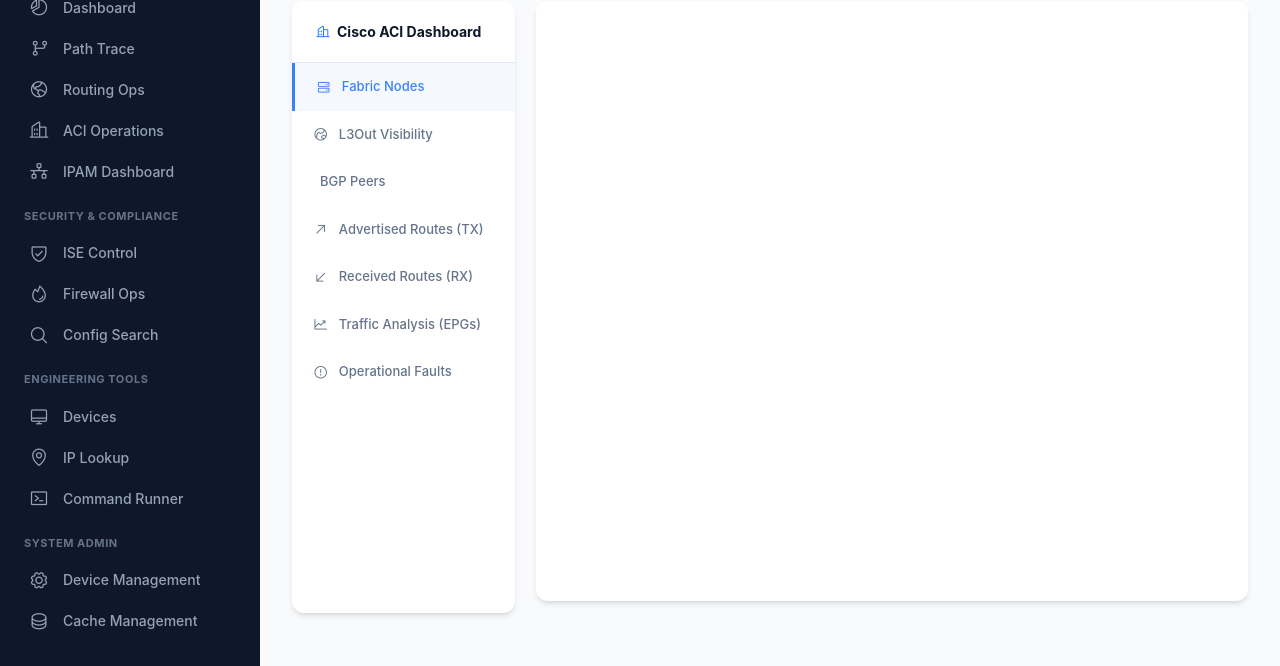
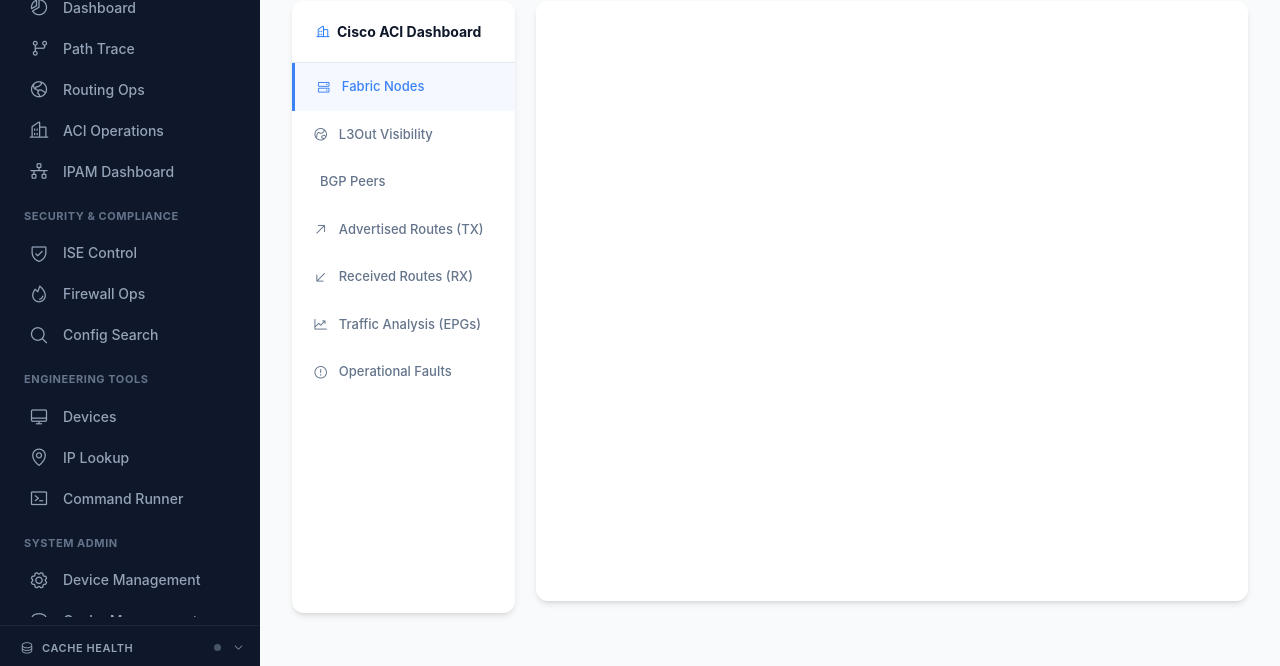
Before and after one commit to keroger2k/impact, a FastAPI app: template templates/aci.html in a window 1280 px wide. Shown: the part 134-800 px from the top of the page. Run offline with FastAPI, Linux system fonts and the light colour scheme; the template is opened without the code that fills it, so the values that code supplies are empty; some libraries are stand-ins or nearby versions; some web fonts are replaced.

Commit message:
cleaning up some ACI UI stuff

```diff
--- a/routers/cache_mgmt.py
+++ b/routers/cache_mgmt.py
@@ -1,4 +1,5 @@
 import asyncio
+import time
 from datetime import datetime
 from fastapi import APIRouter, Depends, Request
 from fastapi.responses import HTMLResponse
@@ -7,61 +8,184 @@ from cache import cache
 
 router = APIRouter()
 
+CACHE_SYSTEMS = [
+    {
+        "id": "dnac",
+        "label": "DNAC",
+        "icon": "ph-network",
+        "keys": ["devices", "sites", "device_site_map"],
+        "count_key": "devices",
+        "refresh_url": "/api/cache/refresh/devices",
+        "sse": False,
+    },
+    {
+        "id": "ipam",
+        "label": "IPAM",
+        "icon": "ph-tree-structure",
+        "keys": ["ipam_tree"],
+        "count_key": "ipam_tree",
+        "refresh_url": None,
+        "sse": True,
+    },
+    {
+        "id": "ise",
+        "label": "ISE",
+        "icon": "ph-shield-check",
+        "keys": ["ise_nads", "ise_users", "ise_sgts", "ise_policy_sets", "ise_authz_profiles"],
+        "count_key": "ise_nads",
+        "refresh_url": "/api/cache/refresh/ise",
+        "sse": False,
+    },
+    {
+        "id": "panorama",
+        "label": "Panorama",
+        "icon": "ph-fire",
+        "keys": ["pan_device_groups", "pan_managed_devices", "pan_rules"],
+        "count_key": "pan_managed_devices",
+        "refresh_url": "/api/cache/refresh/panorama",
+        "sse": False,
+    },
+    {
+        "id": "nexus",
+        "label": "Nexus",
+        "icon": "ph-hard-drives",
+        "keys": ["nexus_inventory", "nexus_interfaces"],
+        "count_key": "nexus_inventory",
+        "refresh_url": None,
+        "sse": True,
+    },
+]
+
+
 def _fmt_time(ts: float | None) -> str:
-    if not ts: return "N/A"
+    if not ts:
+        return "N/A"
     return datetime.fromtimestamp(ts).strftime("%Y-%m-%d %H:%M:%S")
+
+
+def _fmt_age(ts: float | None) -> str:
+    if not ts:
+        return "never"
+    age = time.time() - ts
+    if age < 60:
+        return f"{int(age)}s ago"
+    if age < 3600:
+        return f"{int(age / 60)}m ago"
+    return f"{int(age / 3600)}h ago"
+
+
+def _get_system_status(system: dict) -> dict:
+    warm_keys = 0
+    total_keys = len(system["keys"])
+    set_at = None
+
+    for key in system["keys"]:
+        info = cache.cache_info(key)
+        if info and not info["is_expired"]:
+            warm_keys += 1
+            if set_at is None:
+                set_at = info["set_at"]
+
+    count = 0
+    data = cache.get(system["count_key"])
+    if isinstance(data, list):
+        count = len(data)
+    elif isinstance(data, dict):
+        if "ipv4" in data and "ipv6" in data:
+            count = len(data.get("ipv4", [])) + len(data.get("ipv6", []))
+        else:
+            count = len(data)
+
+    if warm_keys == 0:
+        status = "empty"
+    elif warm_keys == total_keys:
+        status = "warm"
+    else:
+        status = "partial"
+
+    return {
+        **system,
+        "warm_keys": warm_keys,
+        "total_keys": total_keys,
+        "count": count,
+        "status": status,
+        "set_at": _fmt_time(set_at),
+        "age": _fmt_age(set_at),
+    }
+
+
+def _get_card_info(key, title, icon, color, refresh_url, sse=False):
+    info = cache.cache_info(key)
+    data = cache.get(key)
+    count = 0
+    if isinstance(data, list):
+        count = len(data)
+    elif isinstance(data, dict):
+        if "ipv4" in data and "ipv6" in data:
+            count = len(data.get("ipv4", [])) + len(data.get("ipv6", []))
+        else:
+            count = len(data)
+
+    return {
+        "key": key,
+        "title": title,
+        "icon": icon,
+        "color": color,
+        "set_at": _fmt_time(info["set_at"]) if info else "Empty",
+        "is_expired": info["is_expired"] if info else False,
+        "count": count,
+        "refresh_url": refresh_url,
+        "sse": sse,
+    }
+
 
 @router.get("/status", response_class=HTMLResponse)
 async def get_cache_status(request: Request, session: SessionEntry = Depends(require_auth)):
     from templates_module import templates
 
-    # Inspection logic
-    def get_info(key, title, icon, color, refresh_url, sse=False):
-        info = cache.cache_info(key)
-        count = 0
-        data = cache.get(key)
-        if isinstance(data, list):
-            count = len(data)
-        elif isinstance(data, dict):
-            count = len(data)
-
-        return {
-            "key": key,
-            "title": title,
-            "icon": icon,
-            "color": color,
-            "set_at": _fmt_time(info["set_at"]) if info else "Empty",
-            "is_expired": info["is_expired"] if info else False,
-            "count": count,
-            "refresh_url": refresh_url,
-            "sse": sse
-        }
-
     cards = [
-        get_info("devices", "DNAC Inventory", "fas fa-network-wired", "primary", "/api/dnac/cache/refresh"),
-        get_info("sites", "DNAC Sites", "fas fa-map-marker-alt", "secondary", "/api/dnac/cache/refresh"),
-        get_info("pan_interfaces", "Firewall Interfaces", "fas fa-shield-alt", "danger", "/api/firewall/interfaces/refresh"),
-        get_info("nexus_inventory", "Nexus Switch Inventory", "fas fa-server", "success", "/api/nexus/refresh", sse=True),
-        get_info("nexus_interfaces", "Nexus Interface Cache", "fas fa-ethernet", "info", "/api/nexus/refresh", sse=True),
+        _get_card_info("devices",           "DNAC Inventory",        "ph ph-network",        "primary",   "/api/cache/refresh/devices"),
+        _get_card_info("sites",             "DNAC Sites",            "ph ph-map-pin",         "secondary", "/api/cache/refresh/sites"),
+        _get_card_info("ipam_tree",         "IPAM Tree",             "ph ph-tree-structure",  "info",      None,                           sse=True),
+        _get_card_info("ise_nads",          "ISE NADs",              "ph ph-shield-check",    "success",   "/api/cache/refresh/ise"),
+        _get_card_info("ise_users",         "ISE Users",             "ph ph-users",           "success",   "/api/cache/refresh/ise"),
+        _get_card_info("ise_sgts",          "ISE SGTs",              "ph ph-tag",             "success",   "/api/cache/refresh/ise"),
+        _get_card_info("pan_managed_devices","Panorama Devices",     "ph ph-fire",            "danger",    "/api/cache/refresh/panorama"),
+        _get_card_info("pan_rules",         "Firewall Rules",        "ph ph-fire",            "danger",    "/api/cache/refresh/panorama"),
+        _get_card_info("pan_interfaces",    "Firewall Interfaces",   "ph ph-fire",            "danger",    "/api/firewall/interfaces/refresh"),
+        _get_card_info("nexus_inventory",   "Nexus Switch Inventory","ph ph-hard-drives",     "warning",   None,                           sse=True),
+        _get_card_info("nexus_interfaces",  "Nexus Interface Cache", "ph ph-hard-drives",     "warning",   None,                           sse=True),
     ]
 
     return templates.TemplateResponse(request, "partials/cache_cards.html", {"cards": cards})
+
+
+@router.get("/widget", response_class=HTMLResponse)
+async def get_cache_widget(request: Request, session: SessionEntry = Depends(require_auth)):
+    from templates_module import templates
+    systems = [_get_system_status(s) for s in CACHE_SYSTEMS]
+    return templates.TemplateResponse(request, "partials/cache_widget.html", {"systems": systems})
+
 
 @router.post("/refresh/{category}")
 async def refresh_specific_cache(category: str, session: SessionEntry = Depends(require_auth)):
     if category in ("devices", "dnac"):
         cache.invalidate("devices")
         cache.invalidate("device_site_map")
+        cache.invalidate("ipam_tree")
     elif category == "sites":
         cache.invalidate("sites")
         cache.invalidate("device_site_map")
+        cache.invalidate("ipam_tree")
     elif category in ("nexus", "nexus_inventory", "nexus_interfaces"):
         cache.invalidate("nexus_inventory")
         cache.invalidate("nexus_interfaces")
-    elif category in ("pan_interfaces", "firewall"):
+    elif category in ("pan_interfaces", "firewall", "panorama"):
         cache.invalidate_prefix("pan_")
     elif category == "ise":
         cache.invalidate_prefix("ise_")
+    elif category == "ipam":
+        cache.invalidate("ipam_tree")
 
     return HTMLResponse(f"""
         <div class="alert alert-success alert-dismissible fade show mb-0" role="alert">
--- a/static/app.css
+++ b/static/app.css
@@ -536,3 +536,62 @@ body {
   #app, #main { height: auto; min-height: 100vh; }
   #main-content { height: auto; overflow-y: visible; }
 }
+
+/* ── Cache Health Widget ─────────────────────────────────────── */
+.cache-health-panel {
+  border-top: 1px solid rgba(255,255,255,0.06);
+  margin-top: 8px;
+  padding-top: 4px;
+}
+
+.cache-health-toggle {
+  display: flex;
+  align-items: center;
+  gap: 8px;
+  padding: 10px 16px 10px 20px;
+  cursor: pointer;
+  color: #94A3B8;
+  user-select: none;
+  transition: color var(--transition);
+}
+
+.cache-health-toggle:hover { color: #fff; }
+
+#cache-panel-caret { transition: transform .2s; }
+#cache-health-body.show ~ * #cache-panel-caret,
+.cache-health-toggle[aria-expanded="true"] #cache-panel-caret { transform: rotate(180deg); }
+
+.cache-status-row {
+  display: flex;
+  align-items: center;
+  gap: 8px;
+  padding: 5px 16px 5px 26px;
+  font-size: 12px;
+  color: #94A3B8;
+}
+
+.cache-widget-label { flex: 1; }
+.cache-widget-count { font-size: 11px; color: #64748B; }
+
+.cache-dot {
+  width: 7px;
+  height: 7px;
+  border-radius: 50%;
+  flex-shrink: 0;
+}
+.cache-dot-warm    { background: #10b981; }
+.cache-dot-partial { background: #f59e0b; }
+.cache-dot-empty   { background: #ef4444; }
+.cache-dot-loading { background: #475569; }
+
+.cache-mgmt-link {
+  font-size: 11px;
+  color: #64748B;
+  text-decoration: none;
+  cursor: pointer;
+  display: block;
+  padding: 4px 0;
+}
+.cache-mgmt-link:hover { color: var(--accent); }
+
+#sidebar.collapsed .cache-health-panel { display: none; }
--- a/templates/base.html
+++ b/templates/base.html
@@ -86,6 +86,31 @@
          hx-get="/cache-mgmt" hx-target="#main-content" hx-push-url="true" hx-swap="innerHTML">
         <span class="nav-icon"><i class="ph ph-database"></i></span> <span class="nav-text">Cache Management</span>
       </a>
+    </div>
+
+    <!-- Cache Health Widget -->
+    <div class="cache-health-panel">
+      <div class="cache-health-toggle"
+           data-bs-toggle="collapse"
+           data-bs-target="#cache-health-body"
+           aria-expanded="false"
+           aria-controls="cache-health-body">
+        <i class="ph ph-database" style="font-size:14px"></i>
+        <span class="nav-text" style="font-size:11px;text-transform:uppercase;letter-spacing:.05em;font-weight:600">Cache Health</span>
+        <span id="cache-overall-dot" class="cache-dot cache-dot-loading ms-auto"></span>
+        <i class="ph ph-caret-down" style="font-size:11px;margin-left:4px;transition:transform .2s" id="cache-panel-caret"></i>
+      </div>
+      <div class="collapse" id="cache-health-body">
+        <div id="cache-health-content"
+             hx-get="/api/cache/widget"
+             hx-trigger="load, every 30s"
+             hx-swap="innerHTML">
+          <div class="cache-status-row text-muted">
+            <span class="cache-dot cache-dot-loading"></span>
+            <span style="font-size:12px">Loading...</span>
+          </div>
+        </div>
+      </div>
     </div>
   </nav>
 
@@ -209,6 +234,20 @@
     modal.show();
   }
 
+  // Cache health panel caret rotation
+  document.addEventListener('show.bs.collapse', function(e) {
+    if (e.target.id === 'cache-health-body') {
+      const caret = document.getElementById('cache-panel-caret');
+      if (caret) caret.style.transform = 'rotate(180deg)';
+    }
+  });
+  document.addEventListener('hide.bs.collapse', function(e) {
+    if (e.target.id === 'cache-health-body') {
+      const caret = document.getElementById('cache-panel-caret');
+      if (caret) caret.style.transform = '';
+    }
+  });
+
   function copyRawData() {
     const content = document.getElementById('rawDataContent').textContent;
     navigator.clipboard.writeText(content).then(() => {
```
Also changed, not shown: templates/pages/ipam_content.html (+16 -1 lines).
